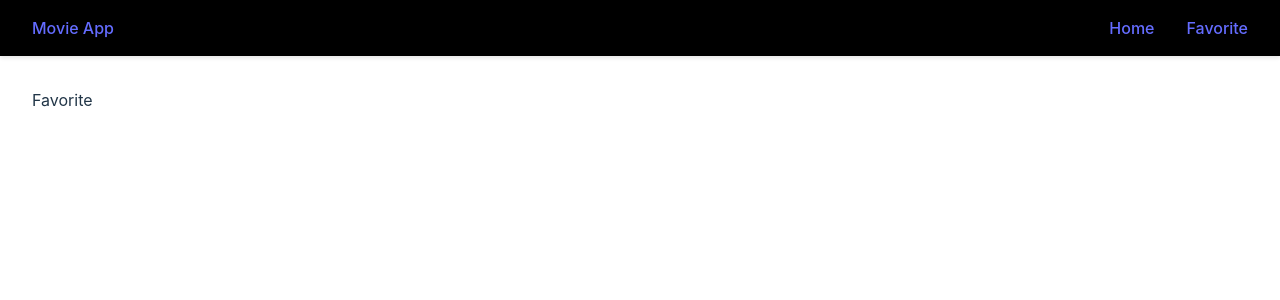
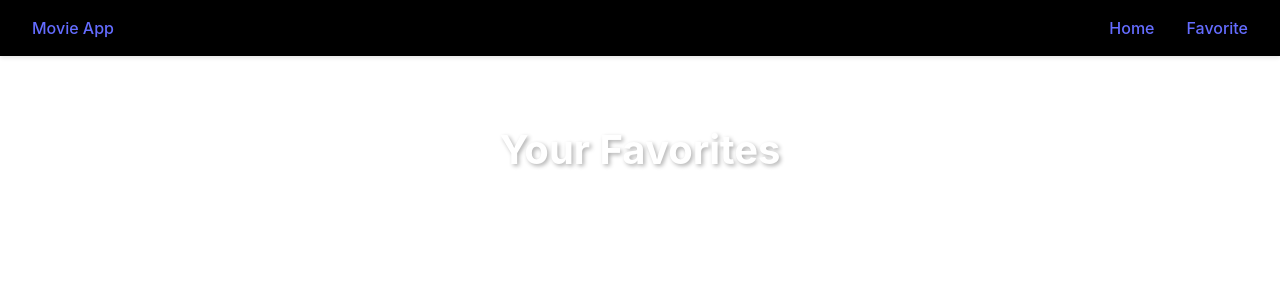
Before and after one commit to GodswillKhojee/reactMovie, a React (Vite) app: page /favorite in a window 1280 px wide. Shown: the top 300 px of the page. Built offline with nearby package versions, Linux system fonts and the light colour scheme.

Commit message:
added the favorite functionality using context

```diff
--- /dev/null
+++ b/src/Context/MovieContext.jsx
@@ -0,0 +1,52 @@
+import {useEffect, useState, createContext, useContext, Children} from "react"
+
+const MovieContext = createContext();
+
+export const useMovieContext = () => useContext(MovieContext);
+
+export const MovieProvider = ({children}) => {
+
+    const [favorites, setFavorites] = useState([]);
+
+    // looking in a localStorage that if favorites is already in localStorage
+    useEffect(() => {
+      const storedFav = localStorage.getItem("favorites");
+
+      // convert "[1,2,3]" => [1,2,3]
+      if(storedFav) setFavorites(JSON.parse(storedFav));
+
+    }, [])
+
+    useEffect(() => {
+        // when ever the favorites changes it state the local storage stores the favorites
+      localStorage.setItem('favorites', JSON.stringify(favorites));
+    }, [favorites])
+
+
+    // now three operation needs to be done
+    // add
+    // remove
+    // check
+
+    const addToFavorites = (movie) => {
+        setFavorites(prev => [...prev, movie]);
+    }
+
+    const removeFromFavorites = (movieId) => {
+        setFavorites(prev => prev.filter(movie => movie.id !== movieId));
+    }
+
+    const isFavorite = (movieId) => {
+        return favorites.some(movie => movie.id === movieId);
+    }
+
+    const value = {
+        favorites,
+        addToFavorites,
+        removeFromFavorites,
+        isFavorite
+    }
+    return <MovieContext.Provider value={value}>
+        {children}
+    </MovieContext.Provider>
+}
--- a/src/components/MovieCard.jsx
+++ b/src/components/MovieCard.jsx
@@ -1,10 +1,16 @@
 import React from 'react'
 import "../css/moviecard.css"
+import { useMovieContext } from "../Context/MovieContext"
 
 const MovieCard = ({movie}) => {
-    function onFavoriteClick()
+
+    const {isFavorite, addToFavorites, removeFromFavorites} = useMovieContext();
+    const favorite = isFavorite(movie.id);
+    function onFavoriteClick(e)
     {
-        alert("btn clicked");
+        e.preventDefault();
+        if(favorite) removeFromFavorites(movie.id);
+        else addToFavorites(movie);
     }
   return (
     <div className='movie-card'>
@@ -12,9 +18,9 @@
             <img src={`https://image.tmdb.org/t/p/w500${movie.poster_path}`} alt={movie.title} />
             <div className='movie-overlay'>
                 <button
-                    className='favorite-btn'
+                    className={`favorite-btn ${favorite ? "active" : ""}`}
                     onClick={onFavoriteClick}>
-                    a
+                    ♡
                 </button>
             </div>
         </div>
--- a/src/pages/Favorite.jsx
+++ b/src/pages/Favorite.jsx
@@ -1,10 +1,29 @@
-import React from 'react'
-import "../css/favorite.css"
+import "../css/favorite.css";
+import { useMovieContext } from "../Context/MovieContext";
+import MovieCard from "../components/MovieCard";
 
-const Favorite = () => {
+function Favorites() {
+  const { favorites } = useMovieContext();
+
+  if (favorites) {
+    return (
+      <div className="favorites">
+        <h2>Your Favorites</h2>
+        <div className="movies-grid">
+          {favorites.map((movie) => (
+            <MovieCard movie={movie} key={movie.id} />
+          ))}
+        </div>
+      </div>
+    );
+  }
+
   return (
-    <div>Favorite</div>
-  )
+    <div className="favorites-empty">
+      <h2>No Favorite Movies Yet</h2>
+      <p>Start adding movies to your favorites and they will appear here!</p>
+    </div>
+  );
 }
 
-export default Favorite
+export default Favorites;
```
Also changed, not shown: src/App.jsx (+6 -6 lines), 1 other file (tests, documents, lock files or other folders).
